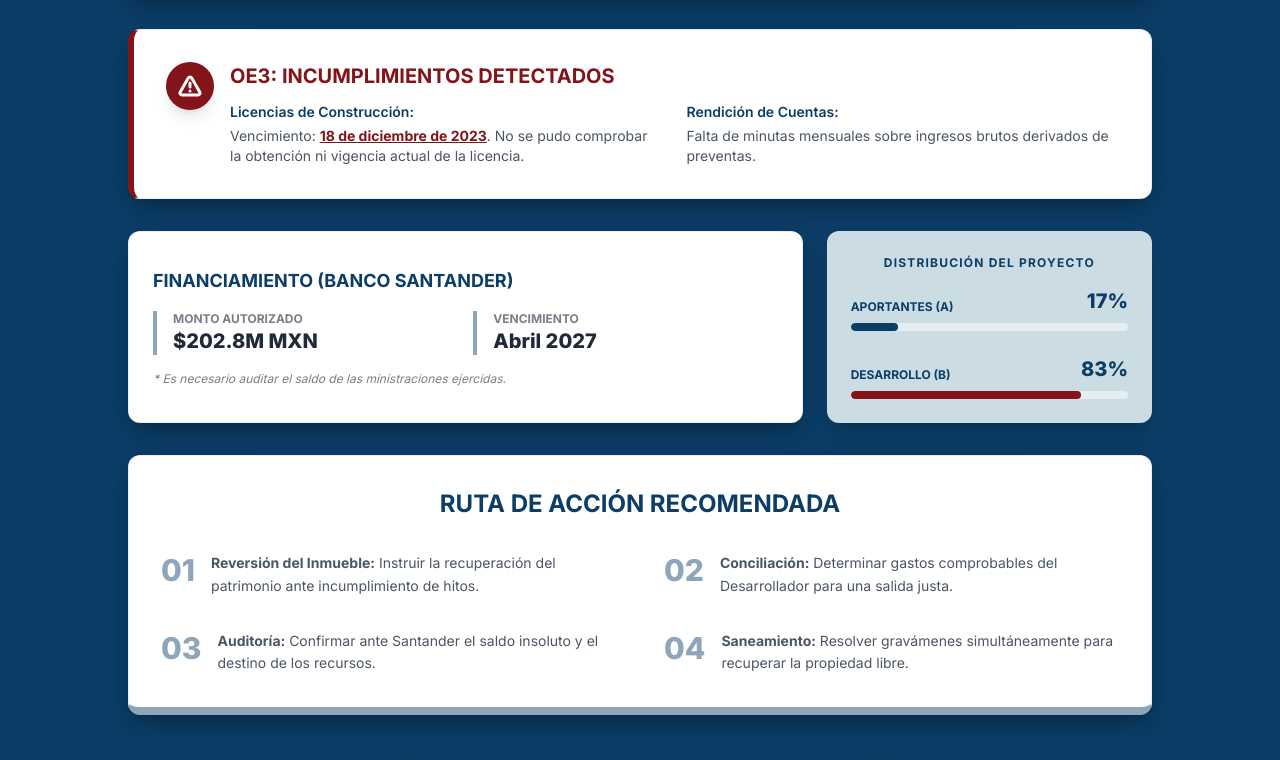
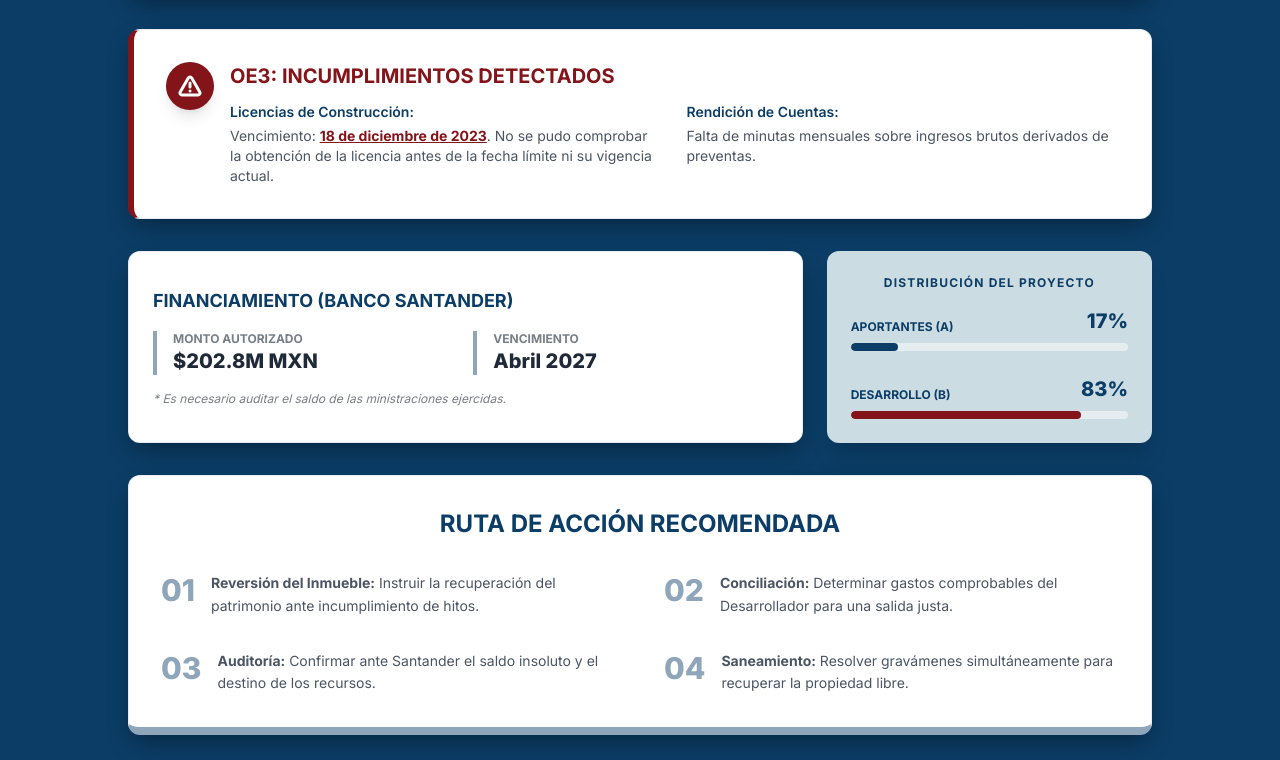
Before and after one commit to marechiga-lab/AVILA, a plain HTML site: page index.html in a window 1280 px wide. Shown: the part 1180-1940 px from the top of the page. Drawn offline with nearby package versions, Linux system fonts and the light colour scheme.

Commit message:
Clarify construction license verification message
Updated the text regarding the construction license to clarify the inability to verify its validity before the deadline.

```diff
--- a/index.html
+++ b/index.html
@@ -188,7 +188,7 @@
                     <div class="grid grid-cols-1 md:grid-cols-2 gap-6">
                         <div>
                             <p class="text-sm font-semibold mb-1" style="color: var(--brand-blue);">Licencias de Construcción:</p>
-                            <p class="text-sm" style="color: var(--text-secondary);">Vencimiento: <span class="font-bold underline" style="color: var(--accent-dark);">18 de diciembre de 2023</span>. No se pudo comprobar la obtención ni vigencia actual de la licencia.</p>
+                            <p class="text-sm" style="color: var(--text-secondary);">Vencimiento: <span class="font-bold underline" style="color: var(--accent-dark);">18 de diciembre de 2023</span>. No se pudo comprobar la obtención de la licencia antes de la fecha límite ni su vigencia actual.</p>
                         </div>
                         <div>
                             <p class="text-sm font-semibold mb-1" style="color: var(--brand-blue);">Rendición de Cuentas:</p>
```
